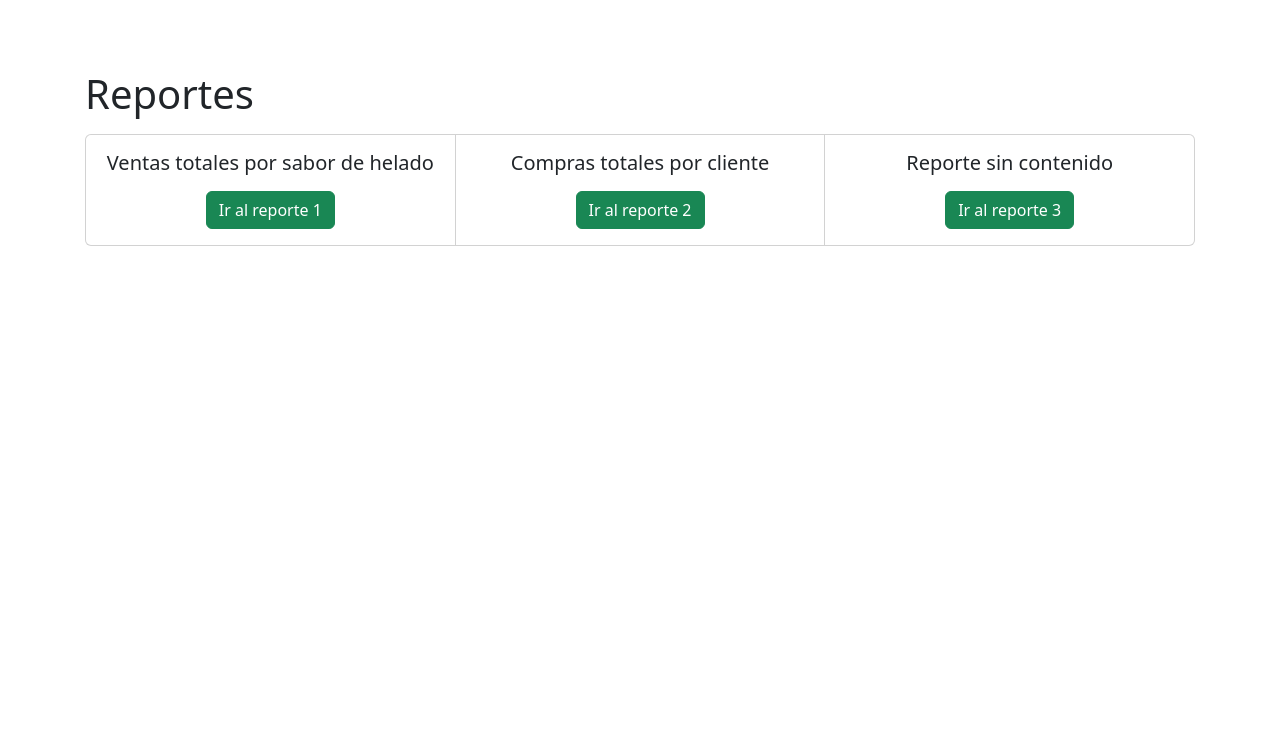
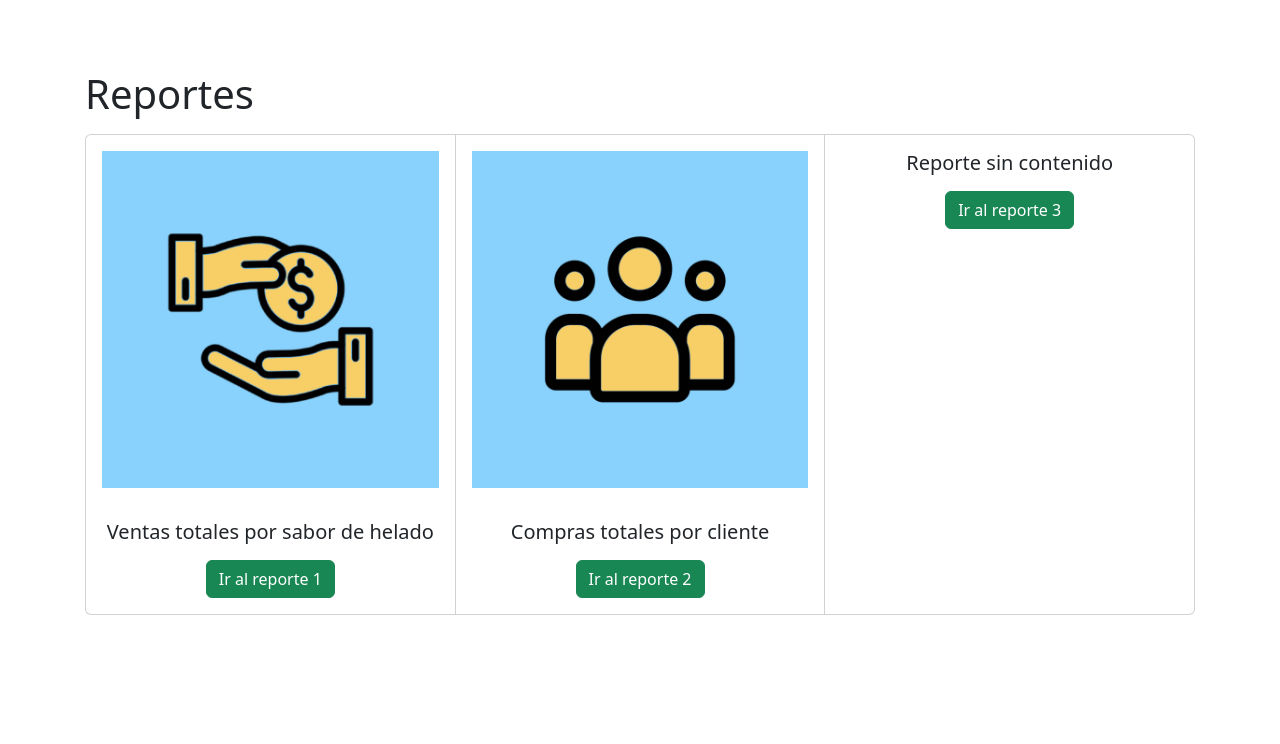
Before and after one commit to Julianisgaes/proyecto-test, a Yii app: template views/reportes/index.php in a window 1280 px wide. Shown: the top 744 px of the page. Run offline with PHP 8.4 and a stand-in for Yii, Linux system fonts and the light colour scheme; the template is opened without the code that fills it, so the values that code supplies are empty; some libraries are stand-ins or nearby versions.

Commit message:
1.0 - arreglos e imágenes

```diff
--- a/views/reportes/index.php
+++ b/views/reportes/index.php
@@ -11,12 +11,14 @@ $this->params['breadcrumbs'][] = $this->title;
 
 <div class="card-group text-center">
     <div class=card>
+        <img src="<?= Yii::getAlias('@web' . '/media/reporte-1.jpg') ?>" class="card-img-top img-fluid px-3 py-3" alt="reporte 1">
         <div class="card-body">
             <h5>Ventas totales por sabor de helado</h5>
             <?= Html::a('Ir al reporte 1', ['reporte1'], ['class' => 'btn btn-success mt-2']) ?>
         </div>
     </div>
     <div class=card>
+        <img src="<?= Yii::getAlias('@web' . '/media/reporte-2.jpg') ?>" class="card-img-top img-fluid px-3 py-3" alt="reporte 1">
         <div class="card-body">
             <h5>Compras totales por cliente</h5>
             <?= Html::a('Ir al reporte 2', ['reporte2'], ['class' => 'btn btn-success mt-2']) ?>
--- a/views/site/about.php
+++ b/views/site/about.php
@@ -14,5 +14,5 @@ $this->params['breadcrumbs'][] = $this->title;
         Hola.
     </p>
 
-    <img src="<?= Yii::getAlias('@web') . '/media/under_construction.gif'; ?>" alt="Bajo construcción">
+    <img src="<?= Yii::getAlias('@web') . '/media/under_construction.gif' ?>" alt="Bajo construcción">
 </div>
--- a/views/site/contact.php
+++ b/views/site/contact.php
@@ -16,5 +16,5 @@ $this->params['breadcrumbs'][] = $this->title;
         Pronto habrá algo.
     </p>
 
-    <img src="<?= Yii::getAlias('@web') . '/media/under_construction.gif'; ?>" alt="Bajo construcción">
+    <img src="<?= Yii::getAlias('@web') . '/media/under_construction.gif' ?>" alt="Bajo construcción">
 </div>
--- a/views/site/error.php
+++ b/views/site/error.php
@@ -24,5 +24,5 @@ $this->title = $name;
         Contáctenos si cree que es un error del servidor.
     </p>
 
-    <img src="<?= Yii::getAlias('@web') . '/media/under_construction.gif'; ?>" alt="Bajo construcción">
+    <img src="<?= Yii::getAlias('@web') . '/media/under_construction.gif' ?>" alt="Bajo construcción">
 </div>
--- a/views/site/index.php
+++ b/views/site/index.php
@@ -12,7 +12,7 @@ $this->title = 'Heladería';
         <p class="lead">Desde aquí puede modificar la base de datos de la heladería.</p>
         <p class="lead">Tenga cuidado, puede haber errores.</p>
 
-        <img src="<?= Yii::getAlias('@web') . '/media/under_construction.gif'; ?>" alt="Bajo construcción">
+        <img src="<?= Yii::getAlias('@web') . '/media/under_construction.gif' ?>" alt="Bajo construcción">
     </div>
 
 </div>
```
Also changed, not shown: web/media/reporte-1.jpg (added), web/media/reporte-2.jpg (added).
